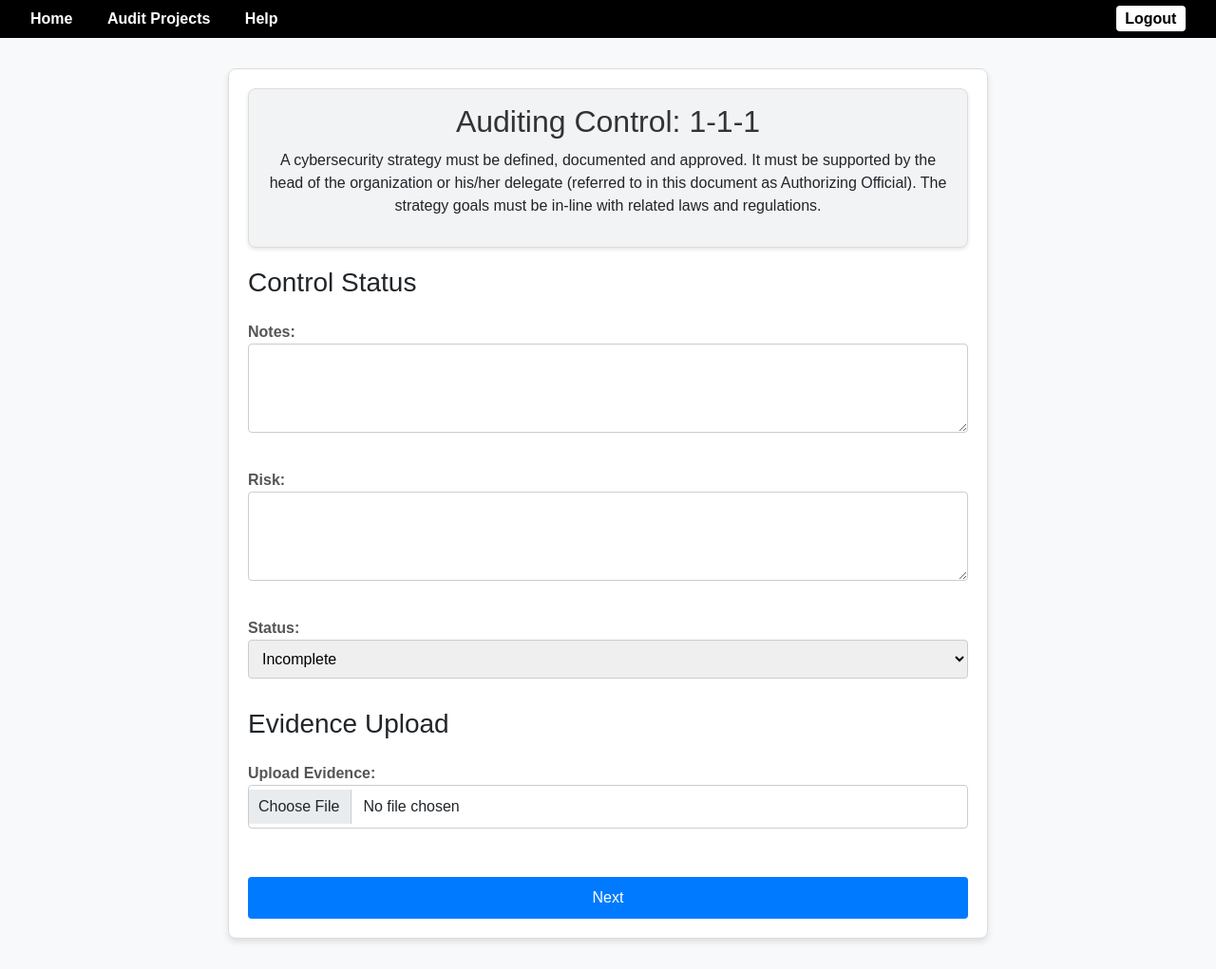
After one commit to Ayman-Abduh/complytech, a Django app: page /projects/project/1/audit_start/1/ in a window 1280 px wide. The commit adds this page. Shown: the whole page at 95% size. Run offline with Django 4.2, Linux system fonts and the light colour scheme; a user stored in the database is signed in; data comes from the database, SQL or seed files in the repository; tables that the repository leaves empty hold one stand-in row (values such as "Sample post").

Commit message:
second part of auditing member view

```diff
--- a/projects/forms.py
+++ b/projects/forms.py
@@ -1,5 +1,5 @@
 from django import forms
-from .models import Project
+from .models import Project, ProjectControl, Evidence
 
 
 class ProjectForm(forms.ModelForm):
@@ -19,3 +19,21 @@ class ProjectForm(forms.ModelForm):
             ),  # Date picker
             "domains": forms.CheckboxSelectMultiple(),  # Checkbox selection for domains
         }
+
+
+class ProjectControlForm(forms.ModelForm):
+    class Meta:
+        model = ProjectControl
+        fields = ["notes", "risk", "status"]
+        widgets = {
+            "notes": forms.Textarea(attrs={"rows": 3}),
+            "risk": forms.Textarea(attrs={"rows": 3}),
+        }
+
+
+class EvidenceForm(forms.Form):
+    uploaded_file = forms.FileField(
+        required=False,
+        label="Upload Evidence",
+        widget=forms.ClearableFileInput(attrs={"class": "form-control"}),
+    )
--- a/projects/models.py
+++ b/projects/models.py
@@ -94,7 +94,7 @@ class ProjectControl(models.Model):
     risk = models.TextField(blank=True, null=True)
 
     def __str__(self):
-        return f"{self.project.title} - {self.control.name}"
+        return f"{self.project.title} - {self.control.code}"
 
 
 class Evidence(models.Model):
@@ -105,9 +105,8 @@ class Evidence(models.Model):
     sha_hash = models.CharField(max_length=64)  # SHA-256 hash of the document
     uploaded_by = models.ForeignKey("auth.User", on_delete=models.CASCADE)
     uploaded_at = models.DateTimeField(auto_now_add=True)
-    metadata = models.JSONField(blank=True, null=True)
 
     def __str__(self):
         return (
-            f"Evidence for {self.project_control.control.name} - {self.document_name}"
+            f"Evidence for {self.project_control.control.code} - {self.document_name}"
         )
--- a/projects/urls.py
+++ b/projects/urls.py
@@ -15,5 +15,10 @@ urlpatterns = [
         DomainSelectionView.as_view(),
         name="domain_selection",
     ),
+    path(
+        "project/<int:project_id>/audit_start/<int:subdomain_id>/",
+        AuditStartView.as_view(),
+        name="audit_start",
+    ),
     path("get-subdomains/<int:domain_id>/", get_subdomains, name="get_subdomains"),
 ]
--- a/projects/views.py
+++ b/projects/views.py
@@ -1,12 +1,13 @@
 from django.shortcuts import render, redirect, get_object_or_404
-from .models import ProjectMembership, Project, Subdomain, Domain
+from .models import ProjectMembership, Project, Subdomain, Domain, Control, Evidence
 from django.urls import reverse
 from django.views import View
 from django.views.generic import ListView
 from django.views.generic.edit import CreateView
 from django.contrib.auth.mixins import LoginRequiredMixin
-from .forms import ProjectForm
+from .forms import ProjectForm, ProjectControlForm, EvidenceForm
 from django.http import JsonResponse
+import hashlib
 
 
 # Create your views here.
@@ -15,7 +16,6 @@ from django.http import JsonResponse
 class ProjectListView(LoginRequiredMixin, ListView):
     model = ProjectMembership
     template_name = "project_list.html"
-    context_object_name = "projectmembership_list"  # Can still be used if needed
 
     def get_context_data(self, **kwargs):
         context = super().get_context_data(**kwargs)
@@ -53,7 +53,7 @@ class ProjectCreateView(LoginRequiredMixin, CreateView):
         return reverse("project_list")
 
 
-class DomainSelectionView(View):
+class DomainSelectionView(LoginRequiredMixin, View):
     def get(self, request, project_id):
         # Get the project and its domains
         project = get_object_or_404(Project, id=project_id)
@@ -86,9 +86,115 @@ def get_subdomains(request, domain_id):
         return JsonResponse({"error": "Domain not found."}, status=404)
 
 
-class AuditStartView(View):
+class AuditStartView(LoginRequiredMixin, View):
     def get(self, request, project_id, subdomain_id):
-        pass
+        project = get_object_or_404(Project, id=project_id)
+        subdomain = get_object_or_404(Subdomain, id=subdomain_id)
+
+        # Get the current control index from the query parameter
+        try:
+            control_index = int(request.GET.get("control_index", 0))
+        except ValueError:
+            control_index = 0  # Default to the first control if conversion fails
+            # Fetch all controls related to the subdomain
+        controls = list(Control.objects.filter(subdomain=subdomain))
+
+        # Check if the control_index is valid
+        if control_index >= len(controls):
+            # Redirect to a summary or finish page if no controls are left
+            return redirect(reverse("project_list"))
+
+        # Get the current control
+        control = controls[control_index]
+
+        # Create forms for the control
+        project_control_form = ProjectControlForm(prefix=f"control_{control.id}")
+        evidence_form = EvidenceForm(prefix=f"control_evidence_{control.id}")
+
+        return render(
+            request,
+            "control_auditing_page.html",
+            {
+                "project": project,
+                "subdomain": subdomain,
+                "control": control,
+                "project_control_form": project_control_form,
+                "evidence_form": evidence_form,
+                "control_index": control_index,
+                "total_controls": len(controls),
+            },
+        )
 
     def post(self, request, project_id, subdomain_id):
-        pass
+        project = get_object_or_404(Project, id=project_id)
+        subdomain = get_object_or_404(Subdomain, id=subdomain_id)
+
+        # Get the current control index from the query parameter
+        control_index = int(request.GET.get("control_index", 0))
+
+        # Fetch all controls related to the subdomain
+        controls = list(Control.objects.filter(subdomain=subdomain))
+
+        if control_index >= len(controls):
+            # Redirect to a summary or finish page if no controls are left
+            return redirect(reverse("project_list"))
+
+        # Get the current control
+        control = controls[control_index]
+
+        # Instantiate the forms with POST data
+        project_control_form = ProjectControlForm(
+            request.POST, prefix=f"control_{control.id}"
+        )
+        evidence_form = EvidenceForm(
+            request.POST, request.FILES, prefix=f"control_evidence_{control.id}"
+        )
+
+        # Validate the forms
+        if project_control_form.is_valid() and evidence_form.is_valid():
+            # Save the ProjectControl instance
+            project_control = project_control_form.save(commit=False)
+            project_control.project = project
+            project_control.control = control
+            project_control.auditor = request.user
+            project_control.save()
+
+            # Check if a file was uploaded and handle it
+            uploaded_file = evidence_form.cleaned_data.get("uploaded_file")
+            if uploaded_file:
+                document_name = uploaded_file.name
+
+                # Calculate SHA-256 hash of the uploaded file
+                sha256_hash = hashlib.sha256()
+                for chunk in uploaded_file.chunks():
+                    sha256_hash.update(chunk)
+                sha_hash = sha256_hash.hexdigest()
+
+                # Save the Evidence instance
+                Evidence.objects.create(
+                    project_control=project_control,
+                    document_name=document_name,
+                    sha_hash=sha_hash,
+                    uploaded_by=request.user,
+                )
+
+            # Move to the next control
+            next_control_index = control_index + 1
+            return redirect(
+                f"{reverse('audit_start', kwargs={'project_id': project_id, 'subdomain_id': subdomain_id})}?control_index={next_control_index}"
+            )
+
+        # Re-render the page with errors if the forms are invalid
+        return render(
+            request,
+            "control_auditing_page.html",
+            {
+                "project": project,
+                "subdomain": subdomain,
+                "control": control,
+                "project_control_form": project_control_form,
+                "evidence_form": evidence_form,
+                "control_index": control_index,
+                "total_controls": len(controls),
+            },
+        )
--- /dev/null
+++ b/templates/control_auditing_page.html
@@ -0,0 +1,113 @@
+<!DOCTYPE html>
+{% extends "base.html" %}
+{% block title %}Control Audit{% endblock title%}
+
+{% block content %}
+<style>
+    body {
+        font-family: Arial, sans-serif;
+        background-color: #f8f9fa;
+        margin: 0;
+        padding: 0;
+    }
+
+    .container {
+        display: flex;
+        flex-direction: column;
+        align-items: center;
+        justify-content: center;
+        padding: 20px;
+        margin: 20px auto;
+        max-width: 800px;
+        background-color: #ffffff;
+        border: 1px solid #ddd;
+        border-radius: 8px;
+        box-shadow: 0 4px 6px rgba(0, 0, 0, 0.1);
+    }
+
+    .control-details {
+        margin-bottom: 20px;
+        text-align: center;
+        padding: 15px;
+        border: 1px solid #ddd;
+        border-radius: 8px;
+        background-color: #f1f3f5;
+        box-shadow: 0 2px 4px rgba(0, 0, 0, 0.1);
+    }
+
+    .control-details h2 {
+        margin-bottom: 10px;
+        color: #333;
+    }
+
+    .form-container {
+        display: flex;
+        flex-direction: column;
+        width: 100%;
+    }
+
+    .form-container form {
+        display: flex;
+        flex-direction: column;
+        gap: 15px;
+    }
+
+    .form-container label {
+        font-weight: bold;
+        color: #555;
+    }
+
+    .form-container input,
+    .form-container textarea,
+    .form-container select,
+    .form-container button {
+        padding: 10px;
+        font-size: 16px;
+        border: 1px solid #ccc;
+        border-radius: 4px;
+        outline: none;
+        width: 100%;
+    }
+
+    .form-container button {
+        background-color: #007bff;
+        color: #fff;
+        border: none;
+        cursor: pointer;
+        transition: background-color 0.3s ease;
+    }
+
+    .form-container button:hover {
+        background-color: #0056b3;
+    }
+
+    .form-footer {
+        margin-top: 20px;
+        text-align: right;
+    }
+</style>
+<div class="container">
+    <div class="control-details">
+        <h2>Auditing Control: {{ control.code }}</h2>
+        <p>{{ control.description }}</p>
+    </div>
+    <div class="form-container">
+        <form method="POST" enctype="multipart/form-data">
+            {% csrf_token %}
+            <h3>Control Status</h3>
+            {{ project_control_form.as_p }}
+
+            <h3>Evidence Upload</h3>
+            {{ evidence_form.as_p }}
+
+            <div class="form-footer">
+                {% if is_last_control %}
+                <button type="submit">Finish</button>
+                {% else %}
+                <button type="submit">Next</button>
+                {% endif %}
+            </div>
+        </form>
+    </div>
+</div>
+{% endblock content %}
--- a/templates/project_list.html
+++ b/templates/project_list.html
@@ -98,7 +98,7 @@ Projects List
         {% if member_projects %}
         {% for project in member_projects %}
         <tr>
-            <td><a href="{% url 'domain_selection' project.pk %}">{{ project.project.title | title }}</a></td>
+            <td><a href="{% url 'domain_selection' project.project.id %}">{{ project.project.title | title }}</a></td>
             <td>{{ project.project.description }}</td>
             <td>{{ project.project.created_by.username | title }}</td>
         </tr>
```
Also changed, not shown: projects/admin.py (+11 -1 lines), templates/domain_selection.html (+137 -35 lines), projects/migrations/0009_remove_evidence_metadata.py (added).
